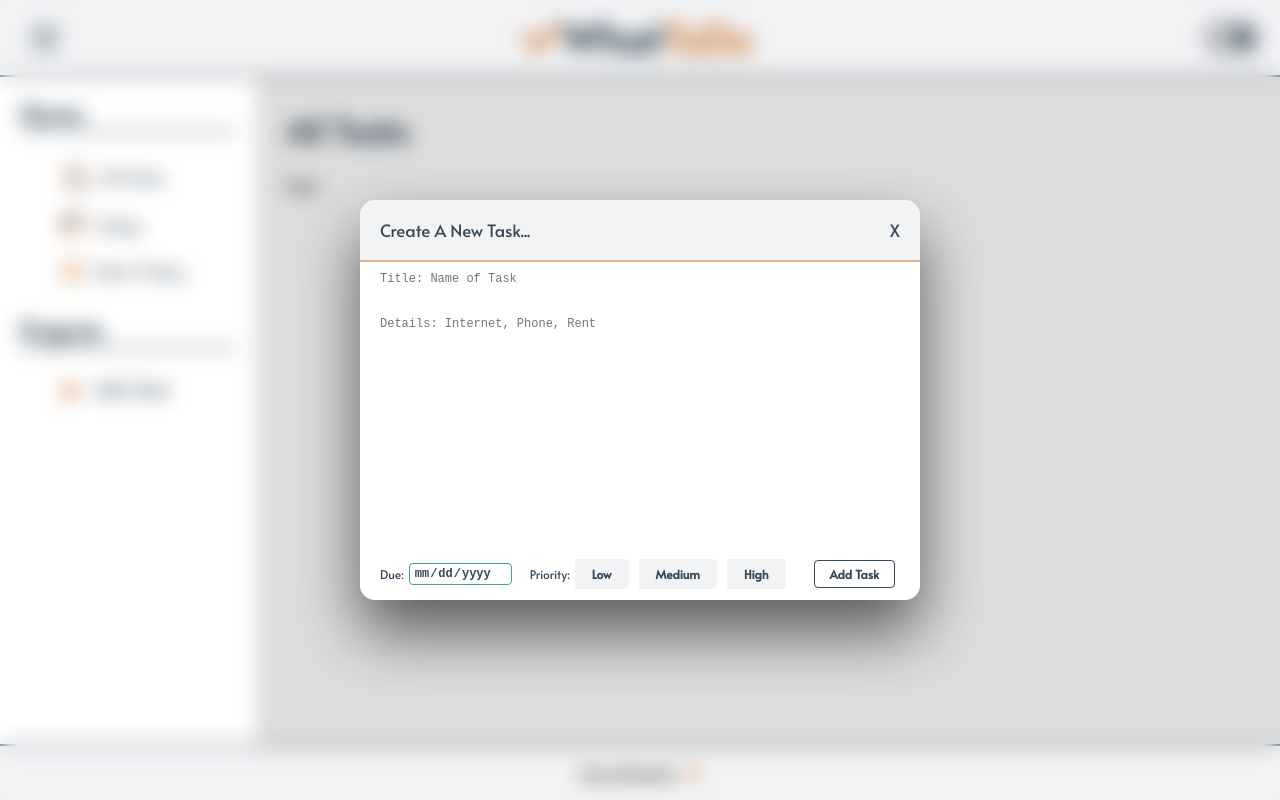
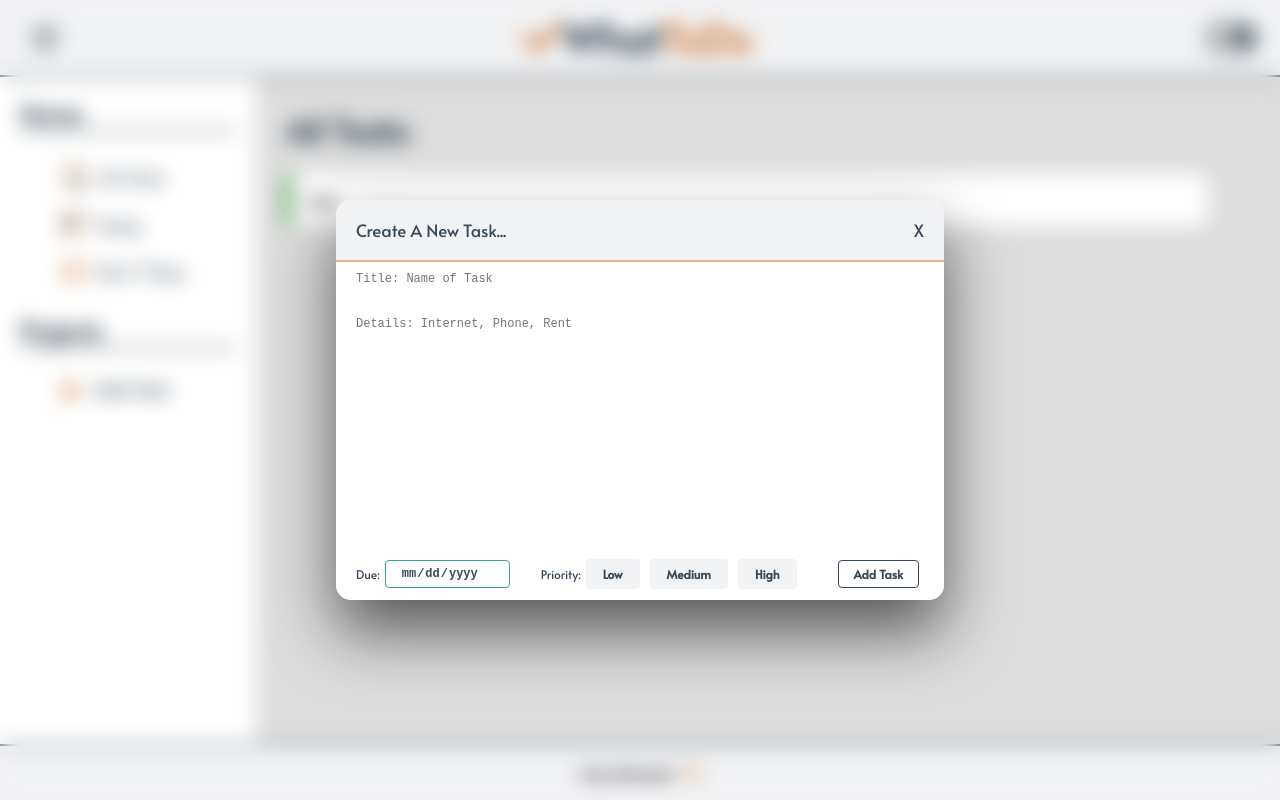
Before and after one commit to GarrettAudet/Todo-List, a plain HTML site: page dist/index.html in a window 1280 px wide. Both pictures are taken after a click on the button "Add Task". Drawn offline with Linux system fonts and the light colour scheme.

Commit message:
Created initial task UI

```diff
--- a/src/styles.css
+++ b/src/styles.css
@@ -198,7 +198,7 @@ body.dark-theme .toggle-ball {
 
 .card {
     box-shadow: 0 2rem 4rem rgba(0, 0, 0, 0.6);
-    width: 35rem;
+    width: 38rem;
     height: 25rem;
     border-radius: 15px;
     position: relative;
@@ -280,6 +280,15 @@ button {
     border: none;
 }
 
+.task {
+    box-sizing: border-box;
+    border-left: 5px solid var(--low-priority);
+    border-radius: 8px;
+    padding: 15px;
+    background-color: white;
+    width: 90%;
+}
+
 /* Footer */
 footer {
     flex-shrink: 0;
@@ -335,6 +344,9 @@ footer {
 .calendar {
     color: var(--text-color);
     font-size: var(--font-size-regular);
+    padding: 5px 15px;
+    border-radius: 4px;
+    font-weight: 700;
     border: 1px solid var(--border-calendar);
 }
 
@@ -415,7 +427,7 @@ input[type="date"]::-webkit-calendar-picker-indicator {
     cursor: pointer;
 }
 
-.calendar, .low, .medium, .high, .add-task, .insert-task {
+.low, .medium, .high, .add-task, .insert-task {
     border-radius: 4px;
     padding: 2px 4px;
     font-weight: 700;
```
